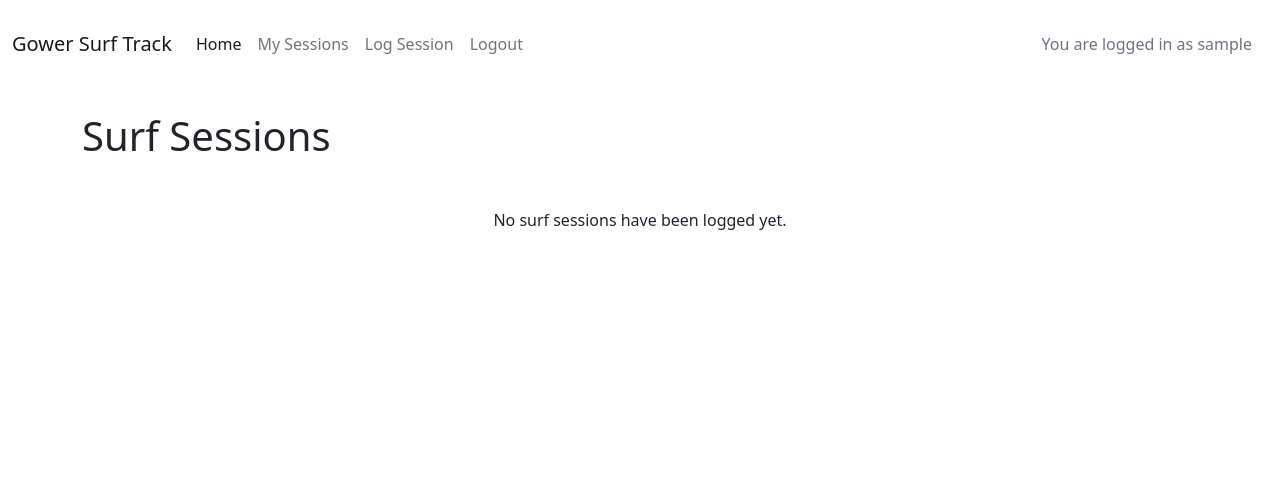
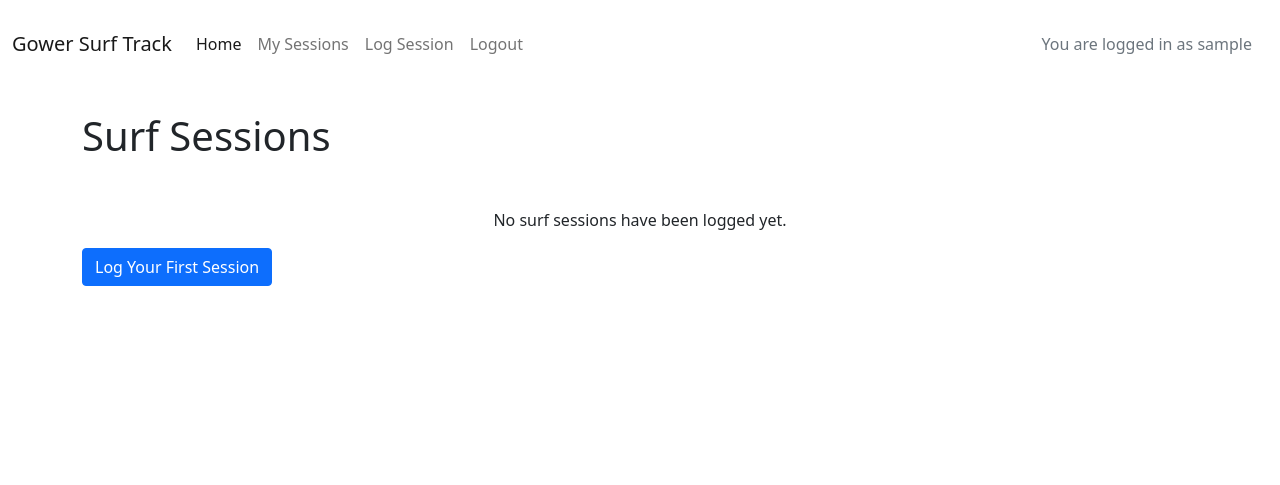
Before and after one commit to elerihulme/surf-track, a Django app: page / in a window 1280 px wide. Shown: the top 485 px of the page. Run offline with Django 5.2, Linux system fonts and the light colour scheme; the visitor is signed in with stand-in values (Sample User, id 1); data that the repository does not hold is empty.

```diff
--- a/surf_sessions/templates/surf_sessions/edit_session.html
+++ b/surf_sessions/templates/surf_sessions/edit_session.html
@@ -13,11 +13,12 @@
         {% csrf_token %}
         {{ session_form|crispy }}
         <!-- Submit button to save the changes -->
-        <button type="submit" class="btn btn-primary submit">
+        <button type="submit" class="btn btn-primary submit" aria-label="Save changes to this surf session">
             Save Changes
         </button>
         <!-- Cancel button to return to the user session list without saving -->
-        <a href="{% url 'my-sessions' %}" class="btn btn-secondary submit">
+        <a href="{% url 'my-sessions' %}" class="btn btn-secondary submit"
+            aria-label="Cancel and return to My Sessions">
             Cancel
         </a>
     </form>
--- a/surf_sessions/templates/surf_sessions/log_session.html
+++ b/surf_sessions/templates/surf_sessions/log_session.html
@@ -22,7 +22,7 @@
         {{ session_form | crispy }}
         {% csrf_token %}
         <!-- Submit button to log session -->
-        <button type="submit" class="btn btn-primary btn-lg submit">
+        <button type="submit" class="btn btn-primary btn-lg submit" aria-label="Submit surf session log">
             Submit
         </button>
     </form>
--- a/surf_sessions/templates/surf_sessions/session_list.html
+++ b/surf_sessions/templates/surf_sessions/session_list.html
@@ -30,7 +30,8 @@
                 <td>
                     <!-- Button to trigger modal for session details -->
                     <button class="btn btn-primary btn-sm" data-bs-toggle="modal"
-                        data-bs-target="#modal-{{ session.id }}">
+                        data-bs-target="#modal-{{ session.id }}"
+                        aria-label="View details for session on {{ session.date }}">
                         View Details
                     </button>
                 </td>
@@ -45,13 +46,17 @@
             {% if page_obj.has_previous %}
             <li>
                 <!-- Link to previous page -->
-                <a href="?page={{ page_obj.previous_page_number }}" class="page-link">&laquo; PREV</a>
+                <a href="?page={{ page_obj.previous_page_number }}" class="page-link" aria-label="Go to previous page">
+                    &laquo; PREV
+                </a>
             </li>
             {% endif %}
             {% if page_obj.has_next %}
             <li>
                 <!-- Link to next page -->
-                <a href="?page={{ page_obj.next_page_number }}" class="page-link"> NEXT &raquo;</a>
+                <a href="?page={{ page_obj.next_page_number }}" class="page-link" aria-label="Go to next page">
+                    NEXT &raquo;
+                </a>
             </li>
             {% endif %}
         </ul>
@@ -63,6 +68,11 @@
     <p class="text-center mt-5">
         No surf sessions have been logged yet.
     </p>
+
+    <!-- Button to log a session -->
+    <a href="{% url 'log-session' %}" class="btn btn-primary" aria-label="Log your first surf session">
+        Log Your First Session
+    </a>
     {% endif %}
 
     <!-- For unauthenticated users (prompt to log in) -->
@@ -94,13 +104,15 @@
             </ul>
         </section>
         <!-- Login button for unauthenticated users -->
-        <a href="{% url 'account_login' %}" class="btn btn-primary btn-lg mt-3">
+        <a href="{% url 'account_login' %}" class="btn btn-primary btn-lg mt-3"
+            aria-label="Log in to view surf sessions">
             Login to View Sessions
         </a>
         <p class="mt-3">
             Don't have an account yet?
             <!-- Sign up button for unauthenticated users -->
-            <a href="{% url 'account_signup' %}" class="text-decoration-underline">
+            <a href="{% url 'account_signup' %}" class="text-decoration-underline"
+                aria-label="Sign up for a new account">
                 Sign up here
             </a>
             and start your surfjourney today!
@@ -121,7 +133,8 @@
                         Session on {{ session.date }} at {{ session.time }}
                     </h5>
                     <!-- Close button for the modal -->
-                    <button type="button" class="btn-close" data-bs-dismiss="modal" aria-label="Close"></button>
+                    <button type="button" class="btn-close" data-bs-dismiss="modal"
+                        aria-label="Close details for session on {{ session.date }}"></button>
                 </div>
                 <!-- Display detailed session information -->
                 <div class="modal-body">
@@ -153,9 +166,21 @@
                         <strong>Wave Rating:</strong> {{ session.get_rating_display }}
                     </p>
                 </div>
+
+                {% if session.user == user %}
+                <div class="alert alert-info mt-4" role="alert">
+                    To <strong>edit or delete</strong> this session, please visit
+                    <a href="{% url 'my-sessions' %}" class="alert-link"
+                        aria-label="Go to my sessions to edit or delete">
+                        My Sessions
+                    </a>.
+                </div>
+                {% endif %}
+
                 <div class="modal-footer">
                     <!-- Close button for the modal -->
-                    <button type="button" class="btn btn-secondary" data-bs-dismiss="modal">
+                    <button type="button" class="btn btn-secondary" data-bs-dismiss="modal"
+                        aria-label="Close session details">
                         Close
                     </button>
                 </div>
--- a/templates/account/logout.html
+++ b/templates/account/logout.html
@@ -21,7 +21,9 @@
         {% if redirect_field_value %}
         <input type="hidden" name="{{ redirect_field_name }}" value="{{ redirect_field_value }}" />
         {% endif %}
-        <button class="btn btn-primary right" type="submit">{% trans 'Sign Out' %}</button>
+        <button class="btn btn-primary right" type="submit" aria-label="Confirm sign out">
+          {% trans 'Sign Out' %}
+        </button>
       </form>
     </div>
   </div>
--- a/templates/base.html
+++ b/templates/base.html
@@ -39,7 +39,7 @@
         <nav class="navbar navbar-expand-lg navbar-light bg-white">
             <div class="container-fluid">
                 <!-- Logo -->
-                <a class="navbar-brand" href="{% url 'home' %}">
+                <a class="navbar-brand" href="{% url 'home' %}" aria-label="Go to homepage">
                     Gower Surf Track
                 </a>
                 <button class="navbar-toggler" type="button" data-bs-toggle="collapse" data-bs-target="#navbarText"
@@ -51,7 +51,7 @@
                         <!-- Home Link -->
                         <li class="nav-item">
                             <a class="nav-link {% if request.path == home_url %}active" aria-current="page{% endif %}"
-                                href="{% url 'home' %}">
+                                href="{% url 'home' %}" aria-label="Go to Home page">
                                 Home
                             </a>
                         </li>
@@ -60,21 +60,23 @@
                         <!-- My Sessions Link -->
                         <li class="nav-item">
                             <a class="nav-link {% if request.path == my_sessions_url %}active"
-                                aria-current="page{% endif %}" href="{% url 'my-sessions' %}">
+                                aria-current="page{% endif %}" href="{% url 'my-sessions' %}"
+                                aria-label="View your surf sessions">
                                 My Sessions
                             </a>
                         </li>
                         <!-- Log Session Link -->
                         <li class="nav-item">
                             <a class="nav-link {% if request.path == log_session_url %}active"
-                                aria-current="page{% endif %}" href="{% url 'log-session' %}">
+                                aria-current="page{% endif %}" href="{% url 'log-session' %}"
+                                aria-label="Log a new surf session">
                                 Log Session
                             </a>
                         </li>
                         <!-- Logout Link -->
                         <li class="nav-item">
                             <a class="nav-link {% if request.path == logout_url %}active" aria-current="page{% endif %}"
-                                href="{% url 'account_logout' %}">
+                                href="{% url 'account_logout' %}" aria-label="Logout from your account">
                                 Logout
                             </a>
                         </li>
@@ -83,14 +85,14 @@
                         <!-- Register Link -->
                         <li class="nav-item">
                             <a class="nav-link {% if request.path == signup_url %}active" aria-current="page{% endif %}"
-                                href="{% url 'account_signup' %}">
+                                href="{% url 'account_signup' %}" aria-label="Register for a new account">
                                 Register
                             </a>
                         </li>
                         <!-- Log In Link -->
                         <li class="nav-item">
                             <a class="nav-link {% if request.path == login_url %}active" aria-current="page{% endif %}"
-                                href="{% url 'account_login' %}">
+                                href="{% url 'account_login' %}" aria-label="Login to your account">
                                 Login
                             </a>
                         </li>
@@ -118,7 +120,8 @@
                 {% for message in messages %}
                 <div class="alert {{ message.tags }} alert-dismissible fade show" id="msg" role="alert">
                     {{ message | safe }}
-                    <button type="button" class="btn-close" data-bs-dismiss="alert" aria-label="Close"></button>
+                    <button type="button" class="btn-close" data-bs-dismiss="alert"
+                        aria-label="Close alert message"></button>
                 </div>
                 {% endfor %}
             </div>
@@ -140,16 +143,19 @@
         <p class="m-0 text-center">
             Follow us:
             <!-- Social Media Links -->
-            <a href="https://www.facebook.com" target="_blank" class="ms-3 social-icon">
+            <a href="https://www.facebook.com" target="_blank" class="ms-3 social-icon"
+                aria-label="Follow us on Facebook">
                 <i class="fab fa-facebook-square"></i>
             </a>
-            <a href="https://twitter.com" target="_blank" class="ms-3 social-icon">
+            <a href="https://twitter.com" target="_blank" class="ms-3 social-icon" aria-label="Follow us on Twitter">
                 <i class="fab fa-twitter-square"></i>
             </a>
-            <a href="https://www.instagram.com" target="_blank" class="ms-3 social-icon">
+            <a href="https://www.instagram.com" target="_blank" class="ms-3 social-icon"
+                aria-label="Follow us on Instagram">
                 <i class="fab fa-instagram-square"></i>
             </a>
-            <a href="https://www.youtube.com" target="_blank" class="ms-3 social-icon">
+            <a href="https://www.youtube.com" target="_blank" class="ms-3 social-icon"
+                aria-label="Subscribe to our YouTube channel">
                 <i class="fab fa-youtube-square"></i>
             </a>
         </p>
```
Also changed, not shown: surf_sessions/templates/surf_sessions/my_session_list.html (+17 -11 lines), templates/account/login.html (+9 -5 lines), templates/account/signup.html (+10 -5 lines).
